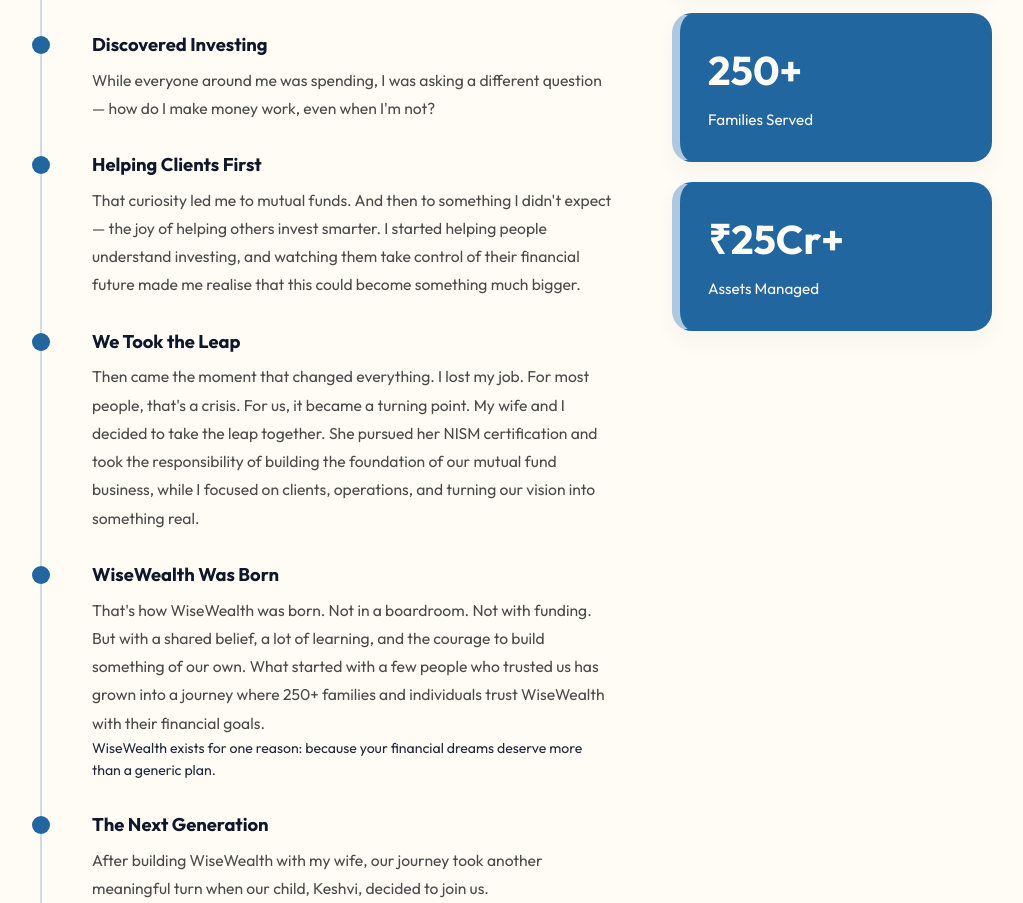
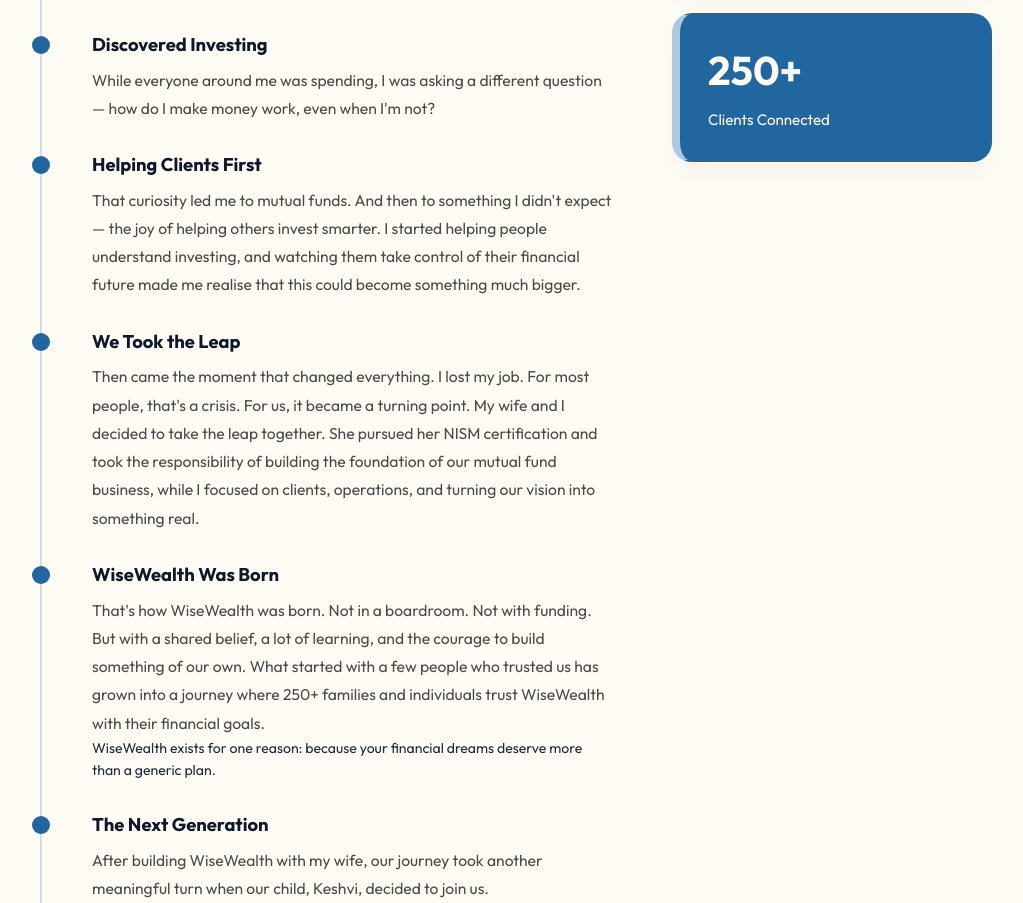
Before and after one commit to wisewealthmf/wisewealth-frontend, a React (Create React App) app: page /about in a window 1280 px wide. Shown: the part 1254-2157 px from the top of the page, without its empty margins (128-1151 px from the left). Built offline with nearby package versions, Linux system fonts and the light colour scheme; no server answers.

Commit message:
AUM removed

```diff
--- a/src/components/AboutPage.js
+++ b/src/components/AboutPage.js
@@ -289,12 +289,7 @@
 
             <div className="impact-card">
               <h3>250+</h3>
-              <p>Families Served</p>
-            </div>
-
-            <div className="impact-card">
-              <h3>₹25Cr+</h3>
-              <p>Assets Managed</p>
+              <p>Clients Connected</p>
             </div>
           </div>
         </div>
```
Also changed, not shown: src/assets/father1.png.
